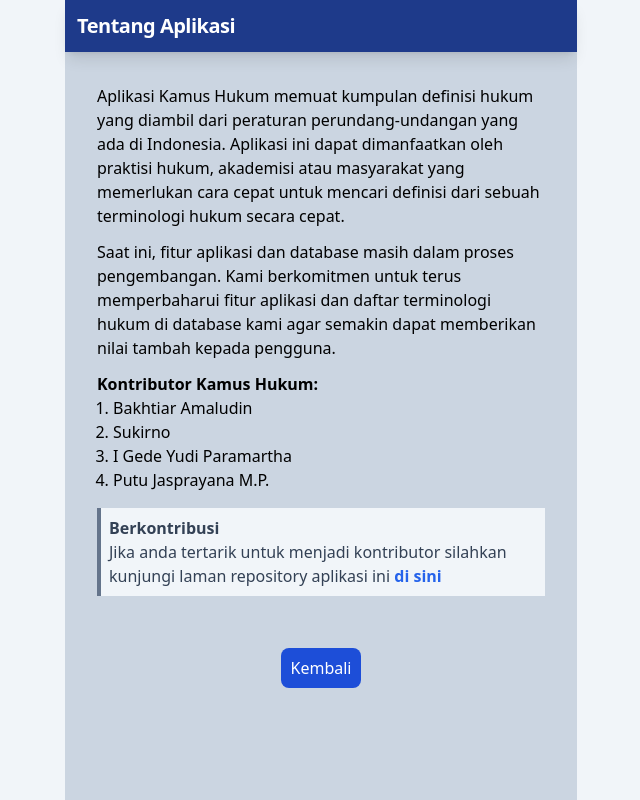
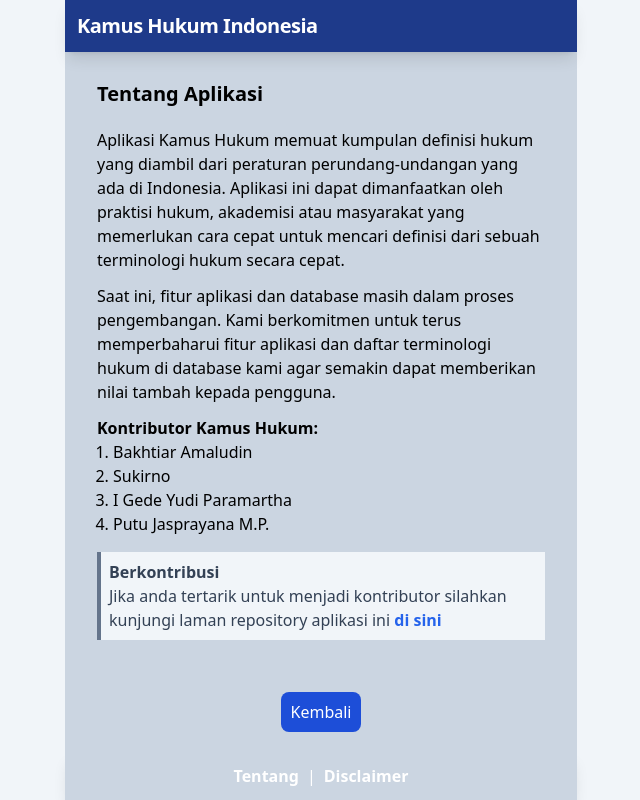
Before and after one commit to maziyank/kamus-hukum, a Next.js app: page /about in a window 1280 px wide. Shown: the whole page, without its empty margins (319-959 px from the left). Built offline with nearby package versions, Linux system fonts and the light colour scheme.

Commit message:
fix: refaktor layout component

```diff
--- /dev/null
+++ b/components/footer.tsx
@@ -0,0 +1,19 @@
+import Link from "next/link";
+
+export default function Footer() {
+  return (
+    <div className="fixed bottom-0 max-w-lg w-full bg-slate-300 flex justify-center bg-blue-800 p-3 text-white shadow-lg">
+      <Link href="/about">
+        <a className="mx-2 font-semibold hover:text-blue-300" href="">
+          <span>Tentang</span>
+        </a>
+      </Link>
+      |
+      <Link href="/disclaimer">
+        <a className="mx-2 font-semibold hover:text-blue-300" href="">
+          <span>Disclaimer</span>
+        </a>
+      </Link>
+    </div>
+  );
+}
--- /dev/null
+++ b/components/layout.tsx
@@ -0,0 +1,14 @@
+import Footer from "./footer";
+import Navbar from "./navbar";
+
+export default function Layout({ children }) {
+  return (
+    <div className="flex w-full min-h-screen h-auto justify-center pt-12 bg-slate-100">
+      <Navbar />
+      <main className="max-w-lg w-full min-h-full bg-slate-300">
+        {children}
+      </main>
+      <Footer />
+    </div>
+  );
+}
--- /dev/null
+++ b/components/navbar.tsx
@@ -0,0 +1,11 @@
+export default function Navbar() {
+  return (
+    <nav className="fixed top-0 max-w-lg z-50 w-full flex items-center justify-between flex-wrap bg-blue-900 p-3 shadow-lg">
+      <div className="flex items-center flex-shrink-0 text-white mr-6">
+        <span className="font-semibold text-xl tracking-tight">
+          Kamus Hukum Indonesia
+        </span>
+      </div>
+    </nav>
+  );
+}
--- a/pages/_app.tsx
+++ b/pages/_app.tsx
@@ -1,7 +1,13 @@
-import '../styles/globals.css'
+import { AppProps } from "next/app";
+import Layout from "../components/layout";
+import "../styles/globals.css";
 
-function MyApp({ Component, pageProps }) {
-  return <Component {...pageProps} />
+function MyApp({ Component, pageProps }: AppProps) {
+  return (
+    <Layout>
+      <Component {...pageProps} />
+    </Layout>
+  );
 }
 
-export default MyApp
+export default MyApp;
--- a/pages/about.tsx
+++ b/pages/about.tsx
@@ -1,51 +1,63 @@
-import { useRouter } from 'next/router'
+import { useRouter } from "next/router";
 
 const About = () => {
-    const router = useRouter()
+  const router = useRouter();
 
   return (
-        <div className="flex w-full bg-slate-100 min-h-screen h-auto justify-center">
+    <>
+      <div className="p-8">
+        <h1 className="text-xl font-bold mb-5">Tentang Aplikasi</h1>
 
-            <div className="max-w-lg w-full bg-slate-300">
-                <nav className="flex items-center justify-between flex-wrap bg-blue-900 p-3 shadow-lg">
-                    <div className="flex items-center flex-shrink-0 text-white mr-6">
-                        <span className="font-semibold text-xl tracking-tight">Tentang Aplikasi</span>
-                    </div>
-                </nav>
-
-                <div className="w-full p-8">
-                    <p className="mb-3" >Aplikasi Kamus Hukum memuat kumpulan definisi hukum yang diambil dari peraturan perundang-undangan yang ada di Indonesia. Aplikasi ini dapat dimanfaatkan oleh praktisi hukum, akademisi atau masyarakat yang memerlukan cara cepat untuk mencari definisi dari sebuah terminologi hukum secara cepat.</p>
-                    <p className="mb-3">Saat ini, fitur aplikasi dan database masih dalam proses pengembangan. Kami berkomitmen untuk terus memperbaharui fitur aplikasi dan daftar terminologi hukum di database kami agar semakin dapat memberikan nilai tambah kepada pengguna.</p>
-                    <p className='font-bold'>Kontributor Kamus Hukum:</p>
+        <p className="mb-3">
+          Aplikasi Kamus Hukum memuat kumpulan definisi hukum yang diambil dari
+          peraturan perundang-undangan yang ada di Indonesia. Aplikasi ini dapat
+          dimanfaatkan oleh praktisi hukum, akademisi atau masyarakat yang
+          memerlukan cara cepat untuk mencari definisi dari sebuah terminologi
+          hukum secara cepat.
+        </p>
+        <p className="mb-3">
+          Saat ini, fitur aplikasi dan database masih dalam proses pengembangan.
+          Kami berkomitmen untuk terus memperbaharui fitur aplikasi dan daftar
+          terminologi hukum di database kami agar semakin dapat memberikan nilai
+          tambah kepada pengguna.
+        </p>
+        <p className="font-bold">Kontributor Kamus Hukum:</p>
         <ol className="pl-4 list-decimal">
-                        <li>
-                            Bakhtiar Amaludin
-                        </li>
-                        <li>
-                            Sukirno
-                        </li>
-                        <li>
-                            I Gede Yudi Paramartha
-                        </li>
-                        <li>
-                            Putu Jasprayana M.P.
-                        </li>
+          <li>Bakhtiar Amaludin</li>
+          <li>Sukirno</li>
+          <li>I Gede Yudi Paramartha</li>
+          <li>Putu Jasprayana M.P.</li>
         </ol>
 
-                    <div className="mt-4 bg-slate-100 border-l-4 border-slate-500 text-slate-700 p-2" role="alert">
+        <div
+          className="mt-4 bg-slate-100 border-l-4 border-slate-500 text-slate-700 p-2"
+          role="alert"
+        >
           <p className="font-bold">Berkontribusi</p>
-                        <p>Jika anda tertarik untuk menjadi kontributor silahkan kunjungi laman repository aplikasi ini <a className="font-bold text-blue-600" href="https://github.com/maziyank/kamus-hukum" rel="noreferrer" target="_blank">di sini</a></p>
+          <p>
+            Jika anda tertarik untuk menjadi kontributor silahkan kunjungi laman
+            repository aplikasi ini{" "}
+            <a
+              className="font-bold text-blue-600"
+              href="https://github.com/maziyank/kamus-hukum"
+              rel="noreferrer"
+              target="_blank"
+            >
+              di sini
+            </a>
+          </p>
         </div>
-
-
       </div>
       <div className="w-full my-5 flex justify-center">
-                    <button className="h-10 w-20 text-white rounded-lg bg-blue-700 hover:bg-red-/600" onClick={e => router.back()}>Kembali</button>
-
+        <button
+          className="h-10 w-20 text-white rounded-lg bg-blue-700 hover:bg-red-/600"
+          onClick={(e) => router.back()}
+        >
+          Kembali
+        </button>
       </div>
-            </div>
-        </div>
-    )
-}
+    </>
+  );
+};
 
 export default About;
--- a/pages/disclaimer.tsx
+++ b/pages/disclaimer.tsx
@@ -1,38 +1,54 @@
-import { useRouter } from 'next/router'
+import { useRouter } from "next/router";
 
 export default function Disclaimer() {
-    const router = useRouter()
+  const router = useRouter();
 
   return (
-        <div className="flex w-full bg-slate-100 min-h-screen h-auto justify-center">
-            <div className="max-w-lg w-full bg-slate-300">
-                <nav className="flex items-center justify-between flex-wrap bg-blue-900 p-3 shadow-lg">
-                    <div className="flex items-center flex-shrink-0 text-white mr-6">
-                        <span className="font-semibold text-xl tracking-tight">Disclaimer</span>
-                    </div>
-                </nav>
+    <>
+      <div className="w-full p-8">
+        <h1 className="text-xl font-bold mb-5">Disclaimer</h1>
 
-
-                <div className="w-full p-8">
         <p> Harap membaca dan memahai prasyarat berikut dengan seksama:</p>
         <ol className="list-decimal pl-5 mt-2">
           <li className="mt-2">
-                            Aplikasi ini tidak terafiliasi dengan instansi manapun, karena dikembangkan atas nama pribadi untuk membantu para pihak yang membutuhkan..
+            Aplikasi ini tidak terafiliasi dengan instansi manapun, karena
+            dikembangkan atas nama pribadi untuk membantu para pihak yang
+            membutuhkan..
           </li>
           <li className="mt-2">
-                            Penggunaan definisi hukum dari aplikasi ini adalah tanggung jawab pengguna. Aplikasi ini hanya membantu untuk menyediakan data, sehingga <b>pengguna tetap wajib untuk melakukan validasi dengan dokumen aslinya</b>. Hal ini mengingat semua definisi hukum yang ada pada database kami diperoleh dengan cara melakukan <i>parsing</i> terhadap dokumen Undang-Undang yang kami kumpulkan yang sebagian besar berformat PDF. Proses <i>parsing</i> terhadap dokumen PDF memungkinkan sekali kami tidak dapat menangkap teks secara utuh.
+            Penggunaan definisi hukum dari aplikasi ini adalah tanggung jawab
+            pengguna. Aplikasi ini hanya membantu untuk menyediakan data,
+            sehingga{" "}
+            <b>
+              pengguna tetap wajib untuk melakukan validasi dengan dokumen
+              aslinya
+            </b>
+            . Hal ini mengingat semua definisi hukum yang ada pada database kami
+            diperoleh dengan cara melakukan <i>parsing</i> terhadap dokumen
+            Undang-Undang yang kami kumpulkan yang sebagian besar berformat PDF.
+            Proses <i>parsing</i> terhadap dokumen PDF memungkinkan sekali kami
+            tidak dapat menangkap teks secara utuh.
           </li>
           <li className="mt-2">
-                            Pengguna mungkin akan menemui satu definisi dengan penjelasan yang berbeda. Hal ini terjadi karena pada dasarnya definisi bisa dibatasi konteks yang dinyatakan dalam setiap regulasi. Dalam Ketentuan Umum peraturan perundang-undangan umumnya  dicantumkan kalimat “Dalam … (diisi jenis peraturan perundang-undangan) ini yang dimaksud dengan: ....”. Hal ini menjadi batasan dari konteks atas penjelasan definisi dimaksud. Selain itu, beberapa definisi mungkin berasal dari Undang-Undang yang sudah tidak berlaku.
+            Pengguna mungkin akan menemui satu definisi dengan penjelasan yang
+            berbeda. Hal ini terjadi karena pada dasarnya definisi bisa dibatasi
+            konteks yang dinyatakan dalam setiap regulasi. Dalam Ketentuan Umum
+            peraturan perundang-undangan umumnya dicantumkan kalimat “Dalam …
+            (diisi jenis peraturan perundang-undangan) ini yang dimaksud dengan:
+            ....”. Hal ini menjadi batasan dari konteks atas penjelasan definisi
+            dimaksud. Selain itu, beberapa definisi mungkin berasal dari
+            Undang-Undang yang sudah tidak berlaku.
           </li>
         </ol>
-
       </div>
       <div className="w-full my-5 flex justify-center">
-                    <button className="h-10 w-20 text-white rounded-lg bg-blue-800 hover:bg-red-/600" onClick={e => router.back()}>Kembali</button>
+        <button
+          className="h-10 w-20 text-white rounded-lg bg-blue-800 hover:bg-red-/600"
+          onClick={(e) => router.back()}
+        >
+          Kembali
+        </button>
       </div>
-            </div>
-        </div>
-
-    )
+    </>
+  );
 }
```
Also changed, not shown: pages/index.tsx (+136 -93 lines). Lines whose indentation alone changed are shown as unchanged.
